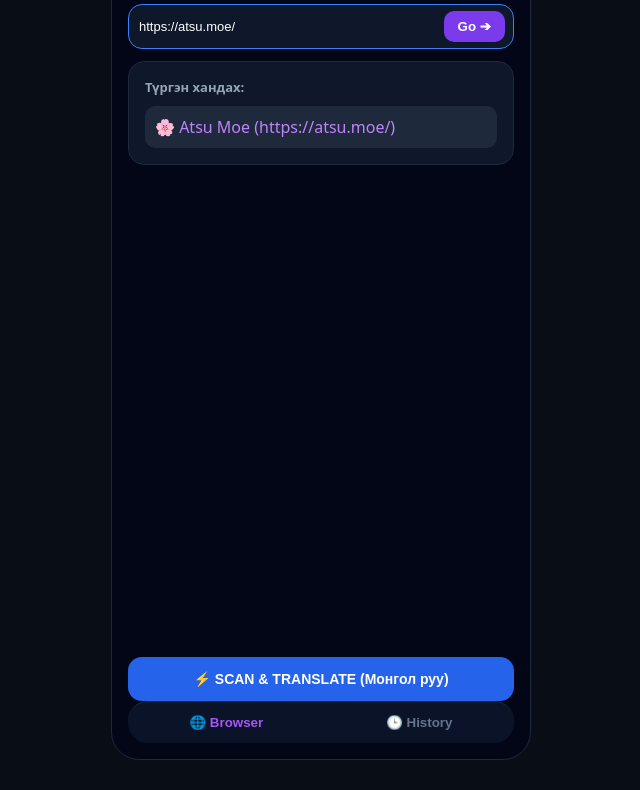
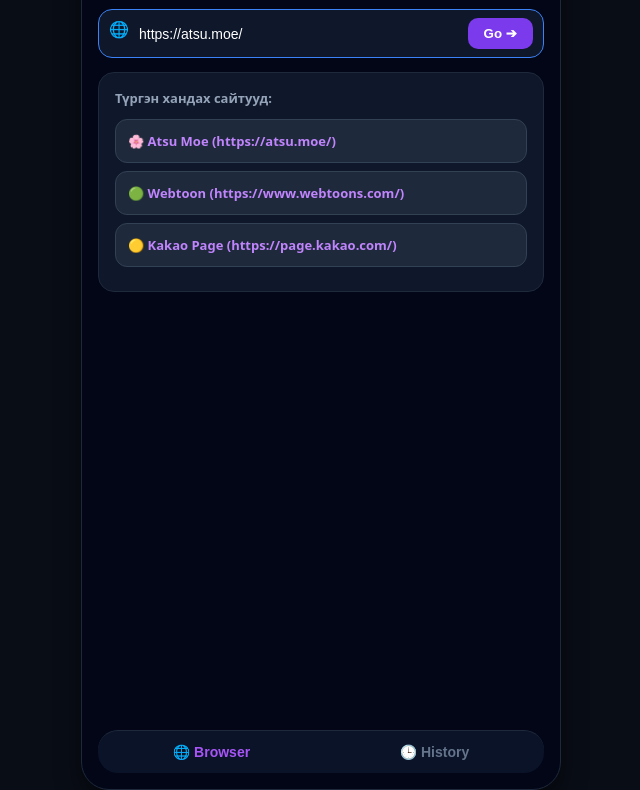
Before and after one commit to eternals916-prog/mangu-web, a website: page public/index.html in a window 1280 px wide. Shown: the part 60-850 px from the top of the page, without its empty margins (319-959 px from the left). Before the commit the page ends 820 px from the top, so only its background shows below. Drawn offline with Linux system fonts and the light colour scheme.

Commit message:
Update styles and structure in index.html

```diff
--- a/public/index.html
+++ b/public/index.html
@@ -18,8 +18,8 @@
     }
     .app-container {
       width: 100%;
-      max-width: 420px;
-      height: 820px;
+      max-width: 480px;
+      height: 850px;
       background-color: #020617;
       border: 1px solid #1e293b;
       border-radius: 28px;
@@ -28,6 +28,7 @@
       display: flex;
       flex-direction: column;
       justify-content: space-between;
+      box-shadow: 0 10px 25px rgba(0,0,0,0.5);
     }
     .header {
       display: flex;
@@ -38,8 +39,9 @@
     }
     .header h2 {
       margin: 0;
-      font-size: 18px;
+      font-size: 20px;
       color: #a855f7;
+      font-weight: 900;
     }
     .search-box {
       display: flex;
@@ -47,22 +49,22 @@
       background-color: #0f172a;
       border: 1px solid #3b82f6;
       border-radius: 14px;
-      padding: 6px 8px;
-      margin-top: 10px;
+      padding: 8px 10px;
+      margin-top: 12px;
     }
     .search-box input {
       flex: 1;
       background: transparent;
       border: none;
       color: #fff;
-      font-size: 13px;
+      font-size: 14px;
       outline: none;
     }
     .search-box button {
       background-color: #7c3aed;
       border: none;
       color: #fff;
-      padding: 8px 14px;
+      padding: 8px 16px;
       border-radius: 10px;
       font-weight: bold;
       cursor: pointer;
@@ -70,7 +72,7 @@
     .content {
       flex: 1;
       overflow-y: auto;
-      margin: 12px 0;
+      margin: 14px 0;
       display: flex;
       flex-direction: column;
       gap: 12px;
@@ -81,16 +83,22 @@
       border-radius: 16px;
       padding: 16px;
     }
-    .scan-btn {
-      background-color: #2563eb;
-      border: none;
-      border-radius: 14px;
-      padding: 14px;
-      color: #fff;
+    .site-item {
+      padding: 12px;
+      background: #1e293b;
+      border-radius: 12px;
+      cursor: pointer;
+      color: #c084fc;
+      display: flex;
+      align-items: center;
+      gap: 10px;
       font-weight: bold;
-      cursor: pointer;
-      font-size: 14px;
-      width: 100%;
+      font-size: 13px;
+      margin-bottom: 8px;
+      border: 1px solid #334155;
+    }
+    .site-item:hover {
+      background: #334155;
     }
     .bottom-nav {
       display: flex;
@@ -106,6 +114,7 @@
       color: #a855f7;
       font-weight: bold;
       cursor: pointer;
+      font-size: 14px;
     }
   </style>
 </head>
@@ -118,28 +127,28 @@
         <span style="font-size: 11px; background: #1e293b; padding: 4px 8px; border-radius: 8px; color: #38bdf8;">Online</span>
       </div>
 
-      <div class="search-box">
+      <!-- Address Bar -->
+      <form onsubmit="openSite(event)" class="search-box">
+        <span style="font-size: 16px;">🌐</span>
         <input type="text" id="urlInput" value="https://atsu.moe/" placeholder="https://..." />
-        <button onclick="openSite()">Go ➔</button>
-      </div>
+        <button type="submit">Go ➔</button>
+      </form>
     </div>
 
-    <div class="content" id="mainContent">
+    <div class="content">
       <div class="card">
-        <div style="font-size: 13px; font-weight: bold; color: #94a3b8; margin-bottom: 10px;">Түргэн хандах:</div>
-        <div style="padding: 10px; background: #1e293b; border-radius: 10px; cursor: pointer; color: #c084fc;" onclick="setAndOpen('https://atsu.moe/')">
+        <div style="font-size: 13px; font-weight: bold; color: #94a3b8; margin-bottom: 12px;">Түргэн хандах сайтууд:</div>
+
+        <div class="site-item" onclick="setAndOpen('https://atsu.moe/')">
           🌸 Atsu Moe (https://atsu.moe/)
         </div>
+        <div class="site-item" onclick="setAndOpen('https://www.webtoons.com/')">
+          🟢 Webtoon (https://www.webtoons.com/)
+        </div>
+        <div class="site-item" onclick="setAndOpen('https://page.kakao.com/')">
+          🟡 Kakao Page (https://page.kakao.com/)
+        </div>
       </div>
-
-      <div id="resultArea" style="display: none;" class="card">
-        <div style="font-size: 11px; color: #a855f7; font-weight: bold;">🇲🇳 Монгол орчуулга:</div>
-        <div id="translatedText" style="font-size: 12px; color: #f1f5f9; margin-top: 6px; line-height: 1.5;"></div>
-      </div>
-    </div>
-
-    <div>
-      <button class="scan-btn" onclick="scanPage()">⚡ SCAN & TRANSLATE (Монгол руу)</button>
     </div>
 
     <div class="bottom-nav">
@@ -149,7 +158,8 @@
   </div>
 
   <script>
-    function openSite() {
+    function openSite(e) {
+      if (e) e.preventDefault();
       let url = document.getElementById('urlInput').value.trim();
       if (!url) return;
       if (!url.startsWith('http://') && !url.startsWith('https://')) {
@@ -160,14 +170,7 @@
 
     function setAndOpen(url) {
       document.getElementById('urlInput').value = url;
-      openSite();
-    }
-
-    function scanPage() {
-      const resultArea = document.getElementById('resultArea');
-      const translatedText = document.getElementById('translatedText');
-      resultArea.style.display = 'block';
-      translatedText.innerText = 'Агуулгыг амжилттай скандаж Монгол хэл рүү орчууллаа:\n\n"Бүлэг 1: Би энэ нэрийг маш сайн мэднэ..."';
+      window.open(url, '_blank');
     }
   </script>
 
```
